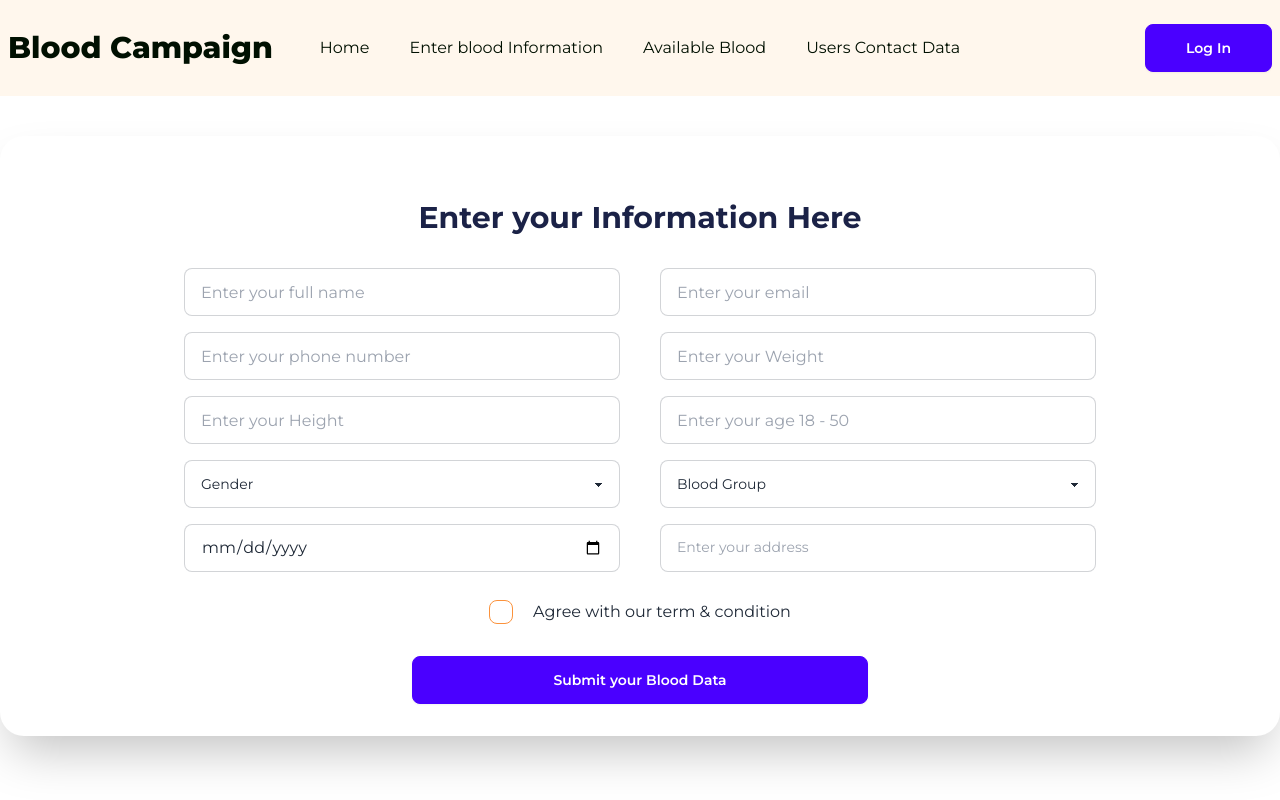
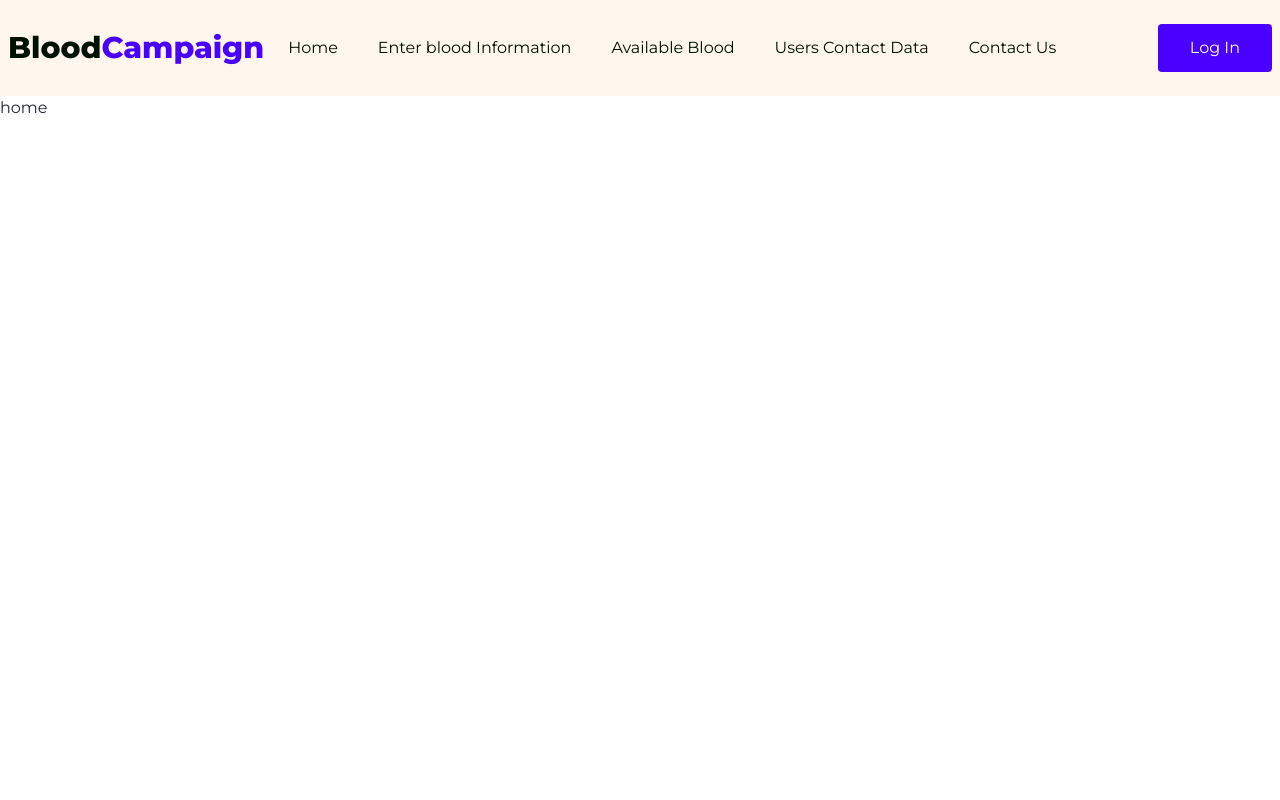
Before and after one commit to mdselimme/Blood-Doner-Data-Collection-Crud-Frontend-React, a React (Vite) app: page / in a window 1280 px wide. Built offline with nearby package versions, Linux system fonts and the light colour scheme.

Commit message:
add-home-header-edit

```diff
--- a/src/Components/Home/Home.jsx
+++ b/src/Components/Home/Home.jsx
@@ -1,145 +1,8 @@
 const Home = () => {
-  const bloodGroup = ["A +", "A -", "B +", "B -", "AB +", "AB -", "O +", "O -"];
-
-  const handleSubmitBloodData = (e) => {
-    e.preventDefault();
-    const target = e.target;
-    const name = target.username.value;
-    const email = target.email.value;
-    const phoneNumber = target.phonenumber.value;
-    const weight = target.weight.value;
-    const height = target.height.value;
-    const age = target.age.value;
-    const gender = target.gender.value;
-    const bloodGroup = target.bloodgroup.value;
-    const birthDate = target.dateofbirth.value;
-    const address = target.address.value;
-    const termCondition = target.condition.checked;
-    console.log(
-      name,
-      email,
-      phoneNumber,
-      weight,
-      height,
-      age,
-      gender,
-      bloodGroup,
-      birthDate,
-      termCondition,
-      address
-    );
-    e.target.reset();
-  };
-
   return (
-    <div className="container mx-auto">
-      <div className="p-8 rounded-3xl mt-10 shadow-2xl bg-white">
-        <h1 className="text-center py-8 text-3xl font-bold text-[#1B2247]">
-          Enter your Information Here
-        </h1>
-        <div className="text-center w-3/4 mx-auto">
-          <form onSubmit={handleSubmitBloodData}>
-            <div className="grid grid-cols-2 gap-10 mb-4">
-              <input
-                type="text"
-                name="username"
-                placeholder="Enter your full name"
-                className="input input-bordered w-full"
-              />
-              <input
-                type="email"
-                name="email"
-                placeholder="Enter your email"
-                className="input input-bordered w-full"
-              />
-            </div>
-            <div className="grid grid-cols-2 gap-10 mb-4">
-              <input
-                type="number"
-                name="phonenumber"
-                placeholder="Enter your phone number"
-                className="input input-bordered w-full"
-              />
-              <input
-                type="number"
-                name="weight"
-                placeholder="Enter your Weight"
-                className="input input-bordered w-full"
-              />
-            </div>
-            <div className="grid grid-cols-2 gap-10 mb-4">
-              <input
-                type="number"
-                name="height"
-                placeholder="Enter your Height"
-                className="input input-bordered w-full"
-              />
-              <input
-                type="number"
-                name="age"
-                placeholder="Enter your age 18 - 50"
-                className="input input-bordered w-full"
-              />
-            </div>
-            <div className="grid grid-cols-2 gap-10 mb-4">
-              <select
-                name="gender"
-                defaultValue="Gender"
-                className="select select-bordered w-full"
-              >
-                <option value={"Gender"} disabled>
-                  Gender
-                </option>
-                <option value={"Male"}>Male</option>
-                <option value={"Female"}>Female</option>
-                <option value={"Third Gender"}>Third Gender</option>
-              </select>
-              <select
-                name="bloodgroup"
-                className="select select-bordered w-full"
-                defaultValue={"Blood Group"}
-              >
-                <option value={"Blood Group"} disabled>
-                  Blood Group
-                </option>
-                {bloodGroup.map((ele, idx) => (
-                  <option value={ele} key={idx}>
-                    {ele}
-                  </option>
-                ))}
-              </select>
-            </div>
-            <div className="grid grid-cols-2 gap-10 mb-4">
-              <input
-                type="date"
-                name="dateofbirth"
-                placeholder="Enter your Date of birth"
-                className="input input-bordered w-full"
-              />
-              <textarea
-                className="textarea textarea-bordered w-full resize-none h-5"
-                placeholder="Enter your address"
-                name="address"
-              ></textarea>
-            </div>
-            <div className="flex items-center justify-center py-3">
-              <input
-                name="condition"
-                type="checkbox"
-                className="checkbox border-orange-400 [--chkbg:theme(colors.indigo.600)] [--chkfg:orange] checked:border-indigo-800"
-              />{" "}
-              <span className="ms-5">Agree with our term & condition</span>
-            </div>
-            <div>
-              <button
-                type="submit"
-                className="btn w-1/2 text-white mt-5 btn-primary"
-              >
-                Submit your Blood Data
-              </button>
-            </div>
-          </form>
-        </div>
+    <div>
+      <div className="container mx-auto">
+        <h1>home</h1>
       </div>
     </div>
   );
--- /dev/null
+++ b/src/Components/Pages/ContactUs/ContactUs.jsx
@@ -0,0 +1,9 @@
+const ContactUs = () => {
+  return (
+    <div>
+      <h1>Contact Us</h1>
+    </div>
+  );
+};
+
+export default ContactUs;
--- a/src/Components/Pages/EnterBloodInformation/EnterBloodInformation.jsx
+++ b/src/Components/Pages/EnterBloodInformation/EnterBloodInformation.jsx
@@ -1,5 +1,14 @@
 const EnterBloodInformation = () => {
-  const bloodGroup = ["A +", "A -", "B +", "B -", "AB +", "AB -", "O +", "O -"];
+  const bloodGroup = [
+    "A(+)",
+    "A(-)",
+    "B(+)",
+    "B(-)",
+    "AB(+)",
+    "AB(-)",
+    "O(+)",
+    "O(-)",
+  ];
 
   const handleSubmitBloodData = (e) => {
     e.preventDefault();
--- a/src/Components/Shared/Header/Header.jsx
+++ b/src/Components/Shared/Header/Header.jsx
@@ -3,7 +3,7 @@ import { Link, NavLink } from "react-router";
 const Header = () => {
   return (
     <div className="bg-orange-50">
-      <div className="container mx-auto py-4">
+      <div className="container mx-auto py-2 md:py-4">
         <div className="navbar">
           <div className="navbar-start">
             <div className="dropdown">
@@ -29,30 +29,45 @@ const Header = () => {
               </div>
               <ul
                 tabIndex={0}
-                className="menu menu-sm dropdown-content bg-base-100 rounded-box z-[1] mt-3 w-52 p-2 shadow"
+                className="menu menu-sm dropdown-content bg-base-100 rounded-box z-[1] mt-3 w-52 p-4 shadow"
               >
                 <NavLink
-                  className="text-base font-normal px-5 text-[#001001]"
+                  className="text-[0.7rem] mb-5 md:mb-0 md:text-base font-normal px-5 text-[#001001]"
                   to={"/"}
                 >
                   Home
                 </NavLink>
                 <NavLink
-                  className="text-base font-normal px-5 text-[#001001]"
-                  to={"/availableblood"}
+                  className="text-[0.7rem] mb-5 md:mb-0 md:text-base font-normal px-5 text-[#001001]"
+                  to={"/entry_blood_data"}
+                >
+                  Enter blood Information
+                </NavLink>
+                <NavLink
+                  className="text-[0.7rem] mb-5 md:mb-0 md:text-base font-normal px-5 text-[#001001]"
+                  to={"/available_blood"}
                 >
                   Available Blood
                 </NavLink>
                 <NavLink
-                  className="text-base font-normal px-5 text-[#001001]"
-                  to={"/userscontactdata"}
+                  className="text-[0.7rem] mb-5 md:mb-0 md:text-base font-normal px-5 text-[#001001]"
+                  to={"/users_contact_data"}
                 >
                   Users Contact Data
                 </NavLink>
+                <NavLink
+                  className="text-[0.7rem] md:text-base font-normal px-5 text-[#001001]"
+                  to={"/contact_us"}
+                >
+                  Contact Us
+                </NavLink>
               </ul>
             </div>
-            <Link to={"/"} className="text-3xl text-[#001001] font-extrabold">
-              Blood Campaign
+            <Link
+              to={"/"}
+              className="text-xl md:text-3xl text-[#001001] font-extrabold"
+            >
+              Blood<span className="text-primary">Campaign</span>
             </Link>
           </div>
           <div className="navbar-center hidden lg:flex">
@@ -71,7 +86,7 @@ const Header = () => {
               </NavLink>
               <NavLink
                 className="text-base font-normal px-5 text-[#001001]"
-                to={"/availableblood"}
+                to={"/available_blood"}
               >
                 Available Blood
               </NavLink>
@@ -81,10 +96,19 @@ const Header = () => {
               >
                 Users Contact Data
               </NavLink>
+              <NavLink
+                className="text-base font-normal px-5 text-[#001001]"
+                to={"/contact_us"}
+              >
+                Contact Us
+              </NavLink>
             </ul>
           </div>
           <div className="navbar-end">
-            <Link to={"/login"} className="btn btn-primary text-white px-10">
+            <Link
+              to={"/log_in"}
+              className="bg-primary text-white px-5 text-[0.7rem] rounded md:text-base py-2 md:py-3 md:px-8"
+            >
               Log In
             </Link>
           </div>
--- a/src/main.jsx
+++ b/src/main.jsx
@@ -10,6 +10,7 @@ import NotFound from "./Components/Pages/NotFound/NotFound.jsx";
 import Login from "./Components/Pages/Login/Login.jsx";
 import Register from "./Components/Pages/Register/Register.jsx";
 import EnterBloodInformation from "./Components/Pages/EnterBloodInformation/EnterBloodInformation.jsx";
+import ContactUs from "./Components/Pages/ContactUs/ContactUs.jsx";
 
 createRoot(document.getElementById("root")).render(
   <StrictMode>
@@ -18,7 +19,7 @@ createRoot(document.getElementById("root")).render(
         <Route path="/" element={<Root></Root>}>
           <Route path="/" element={<Home></Home>}></Route>
           <Route
-            path="/availableblood"
+            path="/available_blood"
             element={<AvailableBlood></AvailableBlood>}
           ></Route>
           <Route
@@ -29,8 +30,12 @@ createRoot(document.getElementById("root")).render(
             path="/users_contact_data"
             element={<UsersContactData></UsersContactData>}
           ></Route>
-          <Route path="/login" element={<Login></Login>}></Route>
-          <Route path="/register" element={<Register></Register>}></Route>
+          <Route path="/log_in" element={<Login></Login>}></Route>
+          <Route
+            path="/register_account"
+            element={<Register></Register>}
+          ></Route>
+          <Route path="/contact_us" element={<ContactUs></ContactUs>}></Route>
         </Route>
         <Route path="*" element={<NotFound></NotFound>}></Route>
       </Routes>
```
